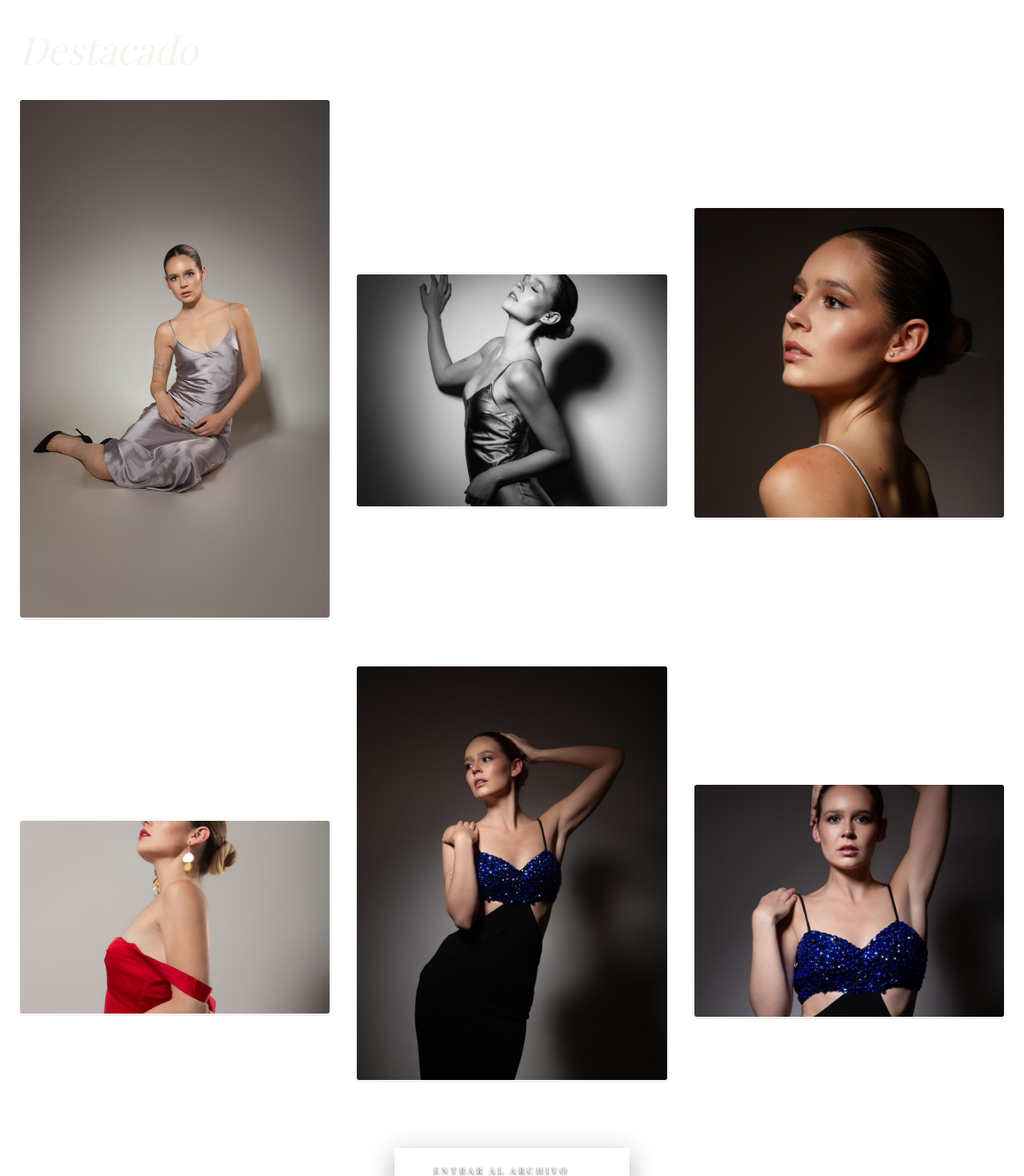
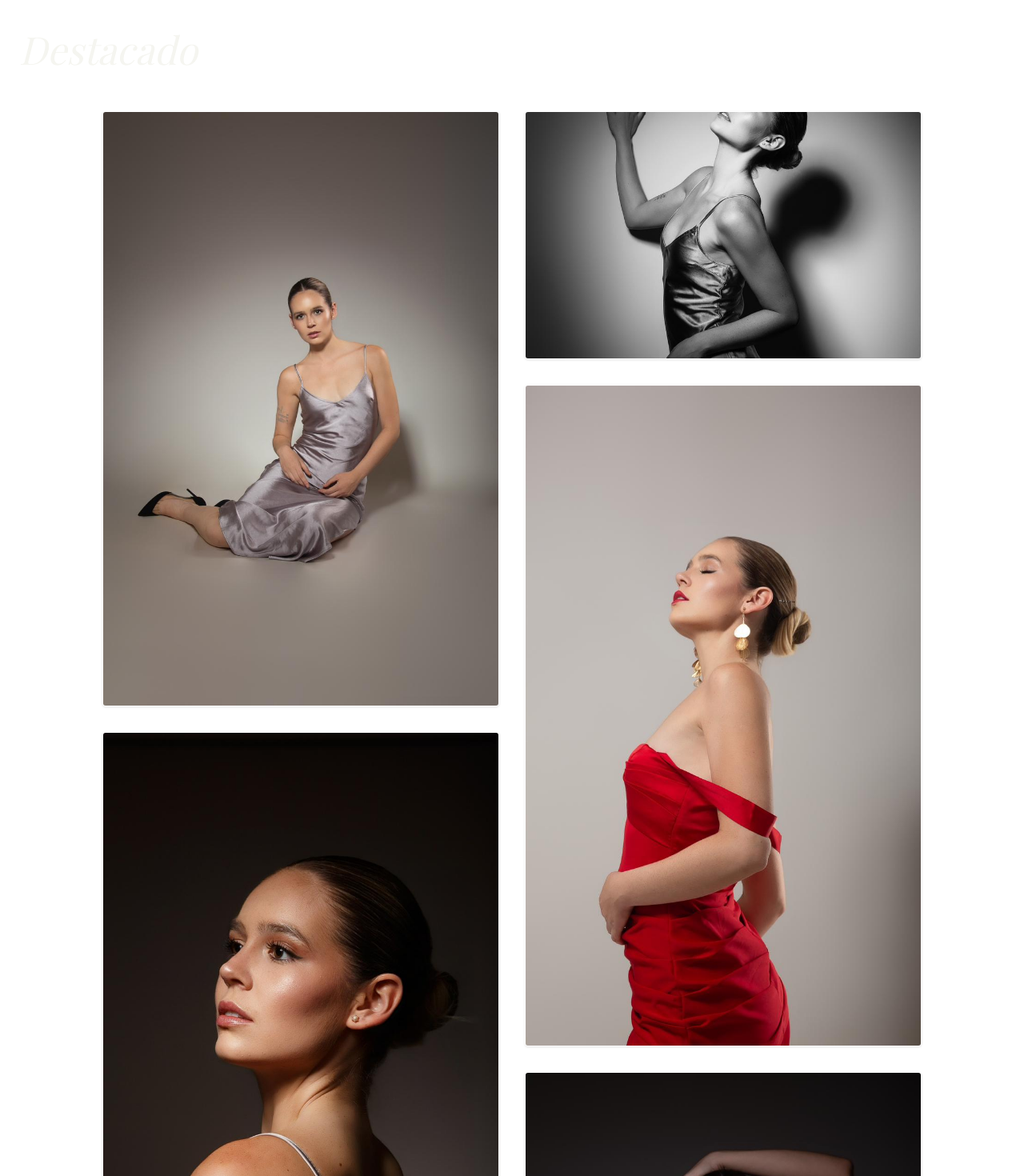
Before and after one commit to Gaz-Style/elena-atelier, a Next.js app: page / in a window 1280 px wide. Shown: the part 2720-4190 px from the top of the page at 80% size. Built offline with nearby package versions, Linux system fonts and the light colour scheme; a web font is replaced by a local one.

Commit message:
design: reestructurar portafolio destacado a un mosaico de 2 columnas exactas segun boceto de colores

```diff
--- a/src/app/page.tsx
+++ b/src/app/page.tsx
@@ -142,9 +142,11 @@ export default function Home() {
             <h2 className="font-serif text-4xl md:text-5xl leading-tight text-white">Portafolio <br className="hidden md:block" /><span className="italic text-brand-sand">Destacado</span></h2>
           </div>
 
-          <div className="grid grid-cols-2 md:grid-cols-3 gap-6 md:gap-8 md:gap-y-16 items-center">
-            {/* Imagen 1 - Alta y Estilizada */}
-            <div className="aspect-[3/5] relative group rounded-sm overflow-hidden bg-brand-sand/10 border border-white/5 shadow-sm hover:shadow-xl transition-all duration-500 md:translate-y-[-15px]">
+          <div className="grid grid-cols-2 gap-4 md:gap-8 items-start max-w-5xl mx-auto">
+            {/* Columna Izquierda */}
+            <div className="flex flex-col gap-4 md:gap-8">
+              {/* Imagen 1 - Alta */}
+              <div className="aspect-[3/4.5] relative group rounded-sm overflow-hidden bg-brand-sand/10 border border-white/5 shadow-sm hover:shadow-xl transition-all duration-500">
                 <img
                   src="/trabajos/PHOTO-2026-02-25-13-20-08.jpg"
                   alt="Trabajo Destacado 1"
@@ -152,8 +154,29 @@ export default function Home() {
                 />
               </div>
 
-            {/* Imagen 2 - Horizontal */}
-            <div className="aspect-[4/3] relative group rounded-sm overflow-hidden bg-brand-sand/10 border border-white/5 shadow-sm hover:shadow-xl transition-all duration-500 md:translate-y-[25px]">
+              {/* Imagen 3 - Alta */}
+              <div className="aspect-[3/4.5] relative group rounded-sm overflow-hidden bg-brand-sand/10 border border-white/5 shadow-sm hover:shadow-xl transition-all duration-500">
+                <img
+                  src="/trabajos/PHOTO-2026-02-25-13-20-10.jpg"
+                  alt="Trabajo Destacado 3"
+                  className="w-full h-full object-cover group-hover:scale-105 transition-transform duration-700"
+                />
+              </div>
+
+              {/* Imagen 5 - Alta */}
+              <div className="aspect-[3/4.5] relative group rounded-sm overflow-hidden bg-brand-sand/10 border border-white/5 shadow-sm hover:shadow-xl transition-all duration-500">
+                <img
+                  src="/trabajos/PHOTO-2026-02-25-13-20-12.jpg"
+                  alt="Trabajo Destacado 5"
+                  className="w-full h-full object-cover group-hover:scale-105 transition-transform duration-700"
+                />
+              </div>
+            </div>
+
+            {/* Columna Derecha */}
+            <div className="flex flex-col gap-4 md:gap-8">
+              {/* Imagen 2 - Horizontal Corta */}
+              <div className="aspect-[16/10] relative group rounded-sm overflow-hidden bg-brand-sand/10 border border-white/5 shadow-sm hover:shadow-xl transition-all duration-500">
                 <img
                   src="/trabajos/PHOTO-2026-02-25-13-20-09.jpg"
                   alt="Trabajo Destacado 2"
@@ -161,17 +184,8 @@ export default function Home() {
                 />
               </div>
 
-            {/* Imagen 3 - Cuadrada */}
-            <div className="aspect-[1/1] relative group rounded-sm overflow-hidden bg-brand-sand/10 border border-white/5 shadow-sm hover:shadow-xl transition-all duration-500 md:translate-y-[-10px]">
-              <img
-                src="/trabajos/PHOTO-2026-02-25-13-20-10.jpg"
-                alt="Trabajo Destacado 3"
-                className="w-full h-full object-cover group-hover:scale-105 transition-transform duration-700"
-              />
-            </div>
-
-            {/* Imagen 4 - Apaisada Panorámica */}
-            <div className="aspect-[16/10] relative group rounded-sm overflow-hidden bg-brand-sand/10 border border-white/5 shadow-sm hover:shadow-xl transition-all duration-500 md:translate-y-[35px]">
+              {/* Imagen 4 - Muy Alta */}
+              <div className="aspect-[3/5] relative group rounded-sm overflow-hidden bg-brand-sand/10 border border-white/5 shadow-sm hover:shadow-xl transition-all duration-500">
                 <img
                   src="/trabajos/PHOTO-2026-02-25-13-20-11.jpg"
                   alt="Trabajo Destacado 4"
@@ -179,22 +193,14 @@ export default function Home() {
                 />
               </div>
 
-            {/* Imagen 5 - Vertical Clásico */}
-            <div className="aspect-[3/4] relative group rounded-sm overflow-hidden bg-brand-sand/10 border border-white/5 shadow-sm hover:shadow-xl transition-all duration-500 md:translate-y-[-20px]">
-              <img
-                src="/trabajos/PHOTO-2026-02-25-13-20-12.jpg"
-                alt="Trabajo Destacado 5"
-                className="w-full h-full object-cover group-hover:scale-105 transition-transform duration-700"
-              />
-            </div>
-
-            {/* Imagen 6 - Apaisada Horizontal */}
-            <div className="aspect-[4/3] relative group rounded-sm overflow-hidden bg-brand-sand/10 border border-white/5 shadow-sm hover:shadow-xl transition-all duration-500 md:translate-y-[15px]">
+              {/* Imagen 6 - Mediana */}
+              <div className="aspect-[3/4] relative group rounded-sm overflow-hidden bg-brand-sand/10 border border-white/5 shadow-sm hover:shadow-xl transition-all duration-500">
                 <img
                   src="/trabajos/PHOTO-2026-02-25-13-20-13.jpg"
                   alt="Trabajo Destacado 6"
                   className="w-full h-full object-cover group-hover:scale-105 transition-transform duration-700"
                 />
+              </div>
             </div>
           </div>
 
```
Lines whose indentation alone changed are shown as unchanged.
